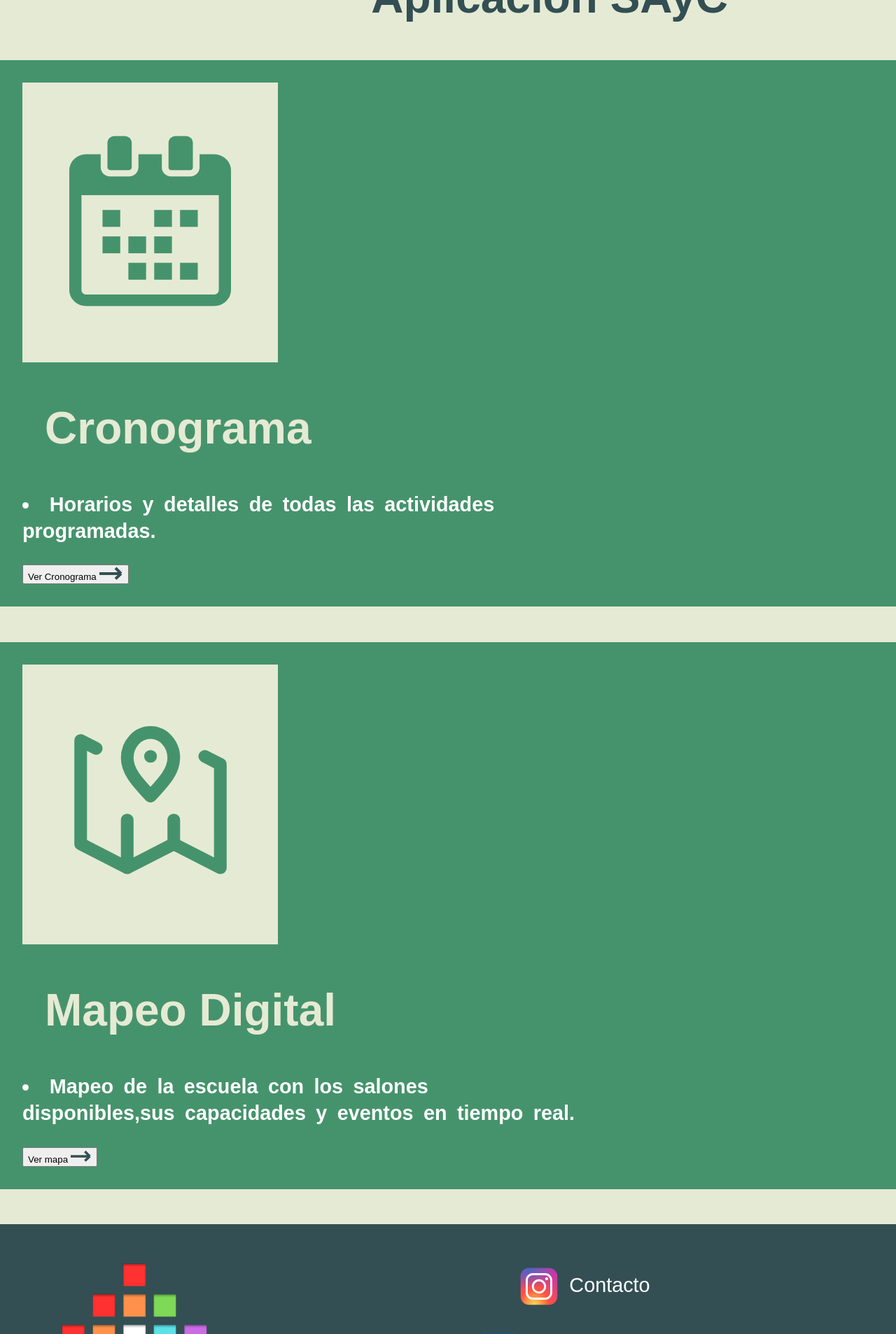
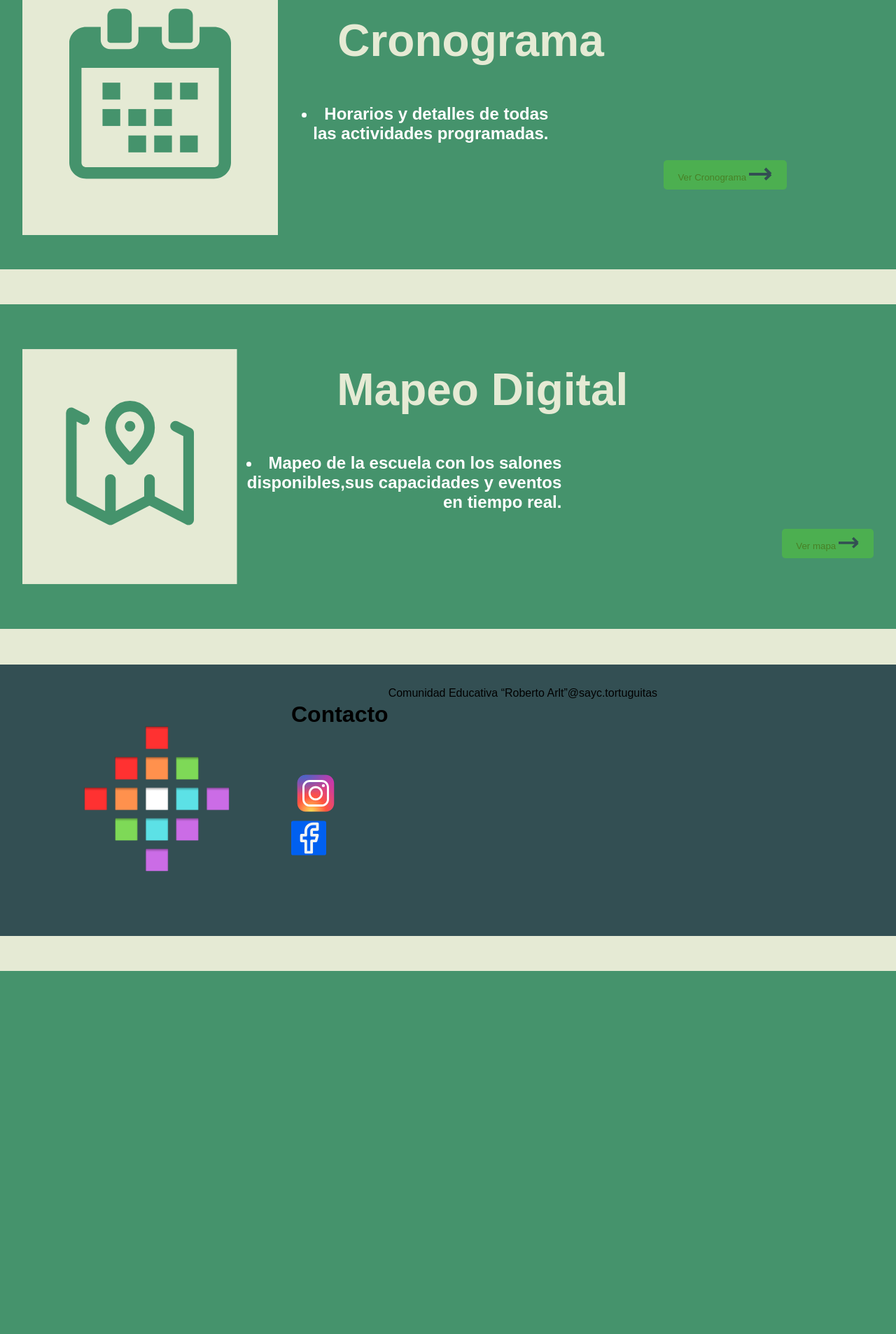
Before and after one commit to 7mo-3ra-G2-SAyC/Landing-Page, a PHP site: page / in a window 1280 px wide. Shown: the part 1800-3707 px from the top of the page at 70% size. After the commit the page ends 3188 px from the top, so only its background shows below. Run offline with PHP 8.4, Linux system fonts and the light colour scheme.

Commit message:
soy puto

```diff
--- a/index.html
+++ b/index.html
@@ -72,20 +72,21 @@
 				<path d="M125.545 125.138H152.109C154.359 125.138 156.189 123.404 156.189 121.271V86.1972C156.189 80.8319 151.577 76.467 145.907 76.467H131.748C126.078 76.467 121.465 80.8315 121.465 86.1972V121.271C121.465 123.404 123.295 125.138 125.545 125.138Z" fill="#45936C"/>
 				<path d="M212.697 125.138H239.576C241.739 125.138 243.498 123.47 243.498 121.422V86.0477C243.498 80.7655 238.957 76.467 233.373 76.467H218.899C213.316 76.467 208.775 80.7655 208.775 86.0477V121.422C208.775 123.47 210.534 125.138 212.697 125.138Z" fill="#45936C"/>
 			</svg>
+			<div id="window__cronograma">
 				<div id="texto">
 					<div>
 					<h2 class="title">Cronograma</h2>
-
 					<div id="container__description">
 						<h3 class="description"><li>Horarios y detalles de todas las actividades programadas.</li></h3>
 					</div>
 				</div>
+
 					<button class="btn_crono">Ver Cronograma
 						<svg width="34" height="19" viewBox="0 0 34 19" fill="none" xmlns="http://www.w3.org/2000/svg">
 						<path d="M0 10H31M31 10L23 2M31 10L23 17.5" stroke="#334F53" stroke-width="4"/>
 						</svg>
 					</button>
-
+				</div>
 			</div>
 		</div>
 
@@ -114,16 +115,23 @@
 
 		<footer>
 
-			<div id="footer">
-				<div><img src="static/img/logo_sayc.png" class="landing_logo" alt="logo_sayc"></div>
+			<div id="window__footer">
+					<div>
+						<img src="static/img/logo_sayc.png" class="landing_logo" alt="logo_sayc">
+					</div>
 						<div id="contacto">
-					<span>
+						<h1> Contacto</h1>
+						<br>
+						<h2></h2>
 						<img width="70" height="70" src="static/img/logo_instagram.svg" class="instagram_logo" alt="logo_instagram">
-					Contacto</span>
-					<span>
+						<br>
 						<img width="50" height="50" src="static/img/logo_facebook.svg" class="instagram_logo" alt="facebook_logo">
-					@sayc.tortuguitas</span>
+					</div>
+					<div>
+
 					<span>Comunidad Educativa “Roberto Arlt”</span>
+					</div>
+						@sayc.tortuguitas
 				</div>
 			</div>
 		</footer>
--- a/static/css/styles.css
+++ b/static/css/styles.css
@@ -14,13 +14,14 @@ body {
     width: 2.5rem;
 }
 
+
 .navbar a {
+    float: left;
     display: block;
     color: #FFFFFF;
     text-align: center;
-    padding: 1.3rem;
+    padding: 20px;
     text-decoration: none;
-    font-weight: bold;
 }
 /* .navbar a:hover {
     background-color: #ddd;
@@ -50,6 +51,7 @@ body {
 .landing__title{
     display: inline;
     position: absolute;
+    height: 13.563rem;
     left: 37.438rem;
     top: 7.5rem;
     font-size: 5rem;
@@ -70,14 +72,11 @@ body {
     margin-right: 15rem;
     font-size: 4rem;
     color: #E5EAD4;
-    margin-left: 2rem;
 }
 
 .description{
-    width: 65%;
-    font-size: 1.8rem;
-    word-spacing: 0.4rem;
-    line-height: 2.4rem;
+    width: 51%;
+    font-size: 1.5rem;
     color: #FFF;
 }
 
@@ -95,25 +94,55 @@ body {
     background-color: #45936C;
     margin-bottom: 3.15rem;
     padding: 2rem;
+    display: flex;
 }
 
 #window__mapeo{
     background-color: #45936C;
     margin-bottom: 3.15rem;
     padding: 2rem;
+    display: flex;
+}
+#window__footer{
+    background-color:#334F53;
+    margin-bottom: 3.15rem;
+    padding: 2rem;
+    display: flex;
+}
+#texto {
+text-align: right;
+}
+#texto__ {
+    text-align: right;
 }
 
-.btn{
+.btn_mapa {
+
+    bottom: 10px;
+    right: 10px;
+    padding: 10px 20px;
+    background-color: #4CAF50;
+    color: rgb(72, 129, 38);
     border: none;
-    border-radius: 1rem;
-    background-color: #9ACC77;
-    color: #334F53;
-    padding: 0.8rem 1.5rem;
-    font-size: 1.5rem;
+    border-radius: 5px;
     cursor: pointer;
-    font-family: Arial;
-    font-weight: bold;
+
 }
+
+.btn_crono{
+
+    bottom: 10px;
+    right: 10px;
+    padding: 10px 20px;
+    background-color: #4CAF50;
+    color: rgb(72, 129, 38);
+    border: none;
+    border-radius: 5px;
+    cursor: pointer;
+
+}
+
+
 
 #footer {
     background-color: #334F53;
@@ -121,25 +150,16 @@ body {
     left: 0;
     bottom: 0;
     width: 100%;
+    color: white;
     text-align: center;
     display: flex;
 }
 
-#contacto {
-    display: flex;
-    width: 100%;
-    font-size: 1.8rem;
-    color: #FFFFFF;
-    flex-direction: column;
-    justify-content: center;
+.title {
+margin-left: 2rem;
 }
-
-.instagram_logo {
-    vertical-align: middle;
-}
-
-#contacto span {
-    margin: 1rem;
+h2{
+    text-align: center;
 }
 
 #window__organizacion > h2:nth-child(1) {
```
Lines whose indentation alone changed are shown as unchanged.
